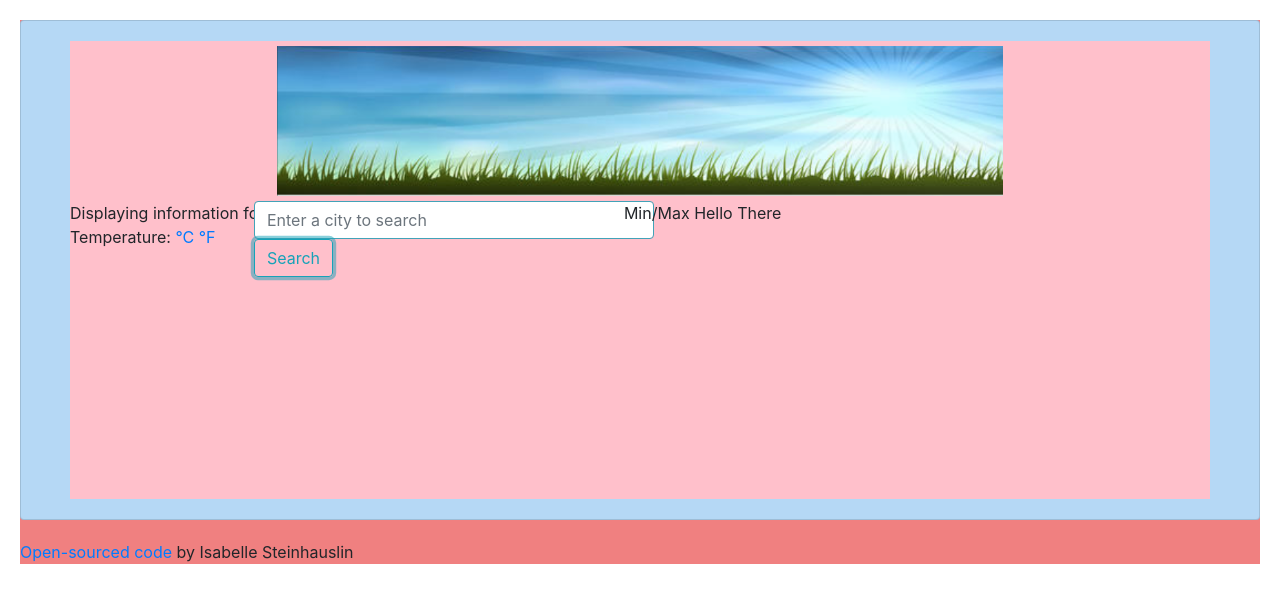
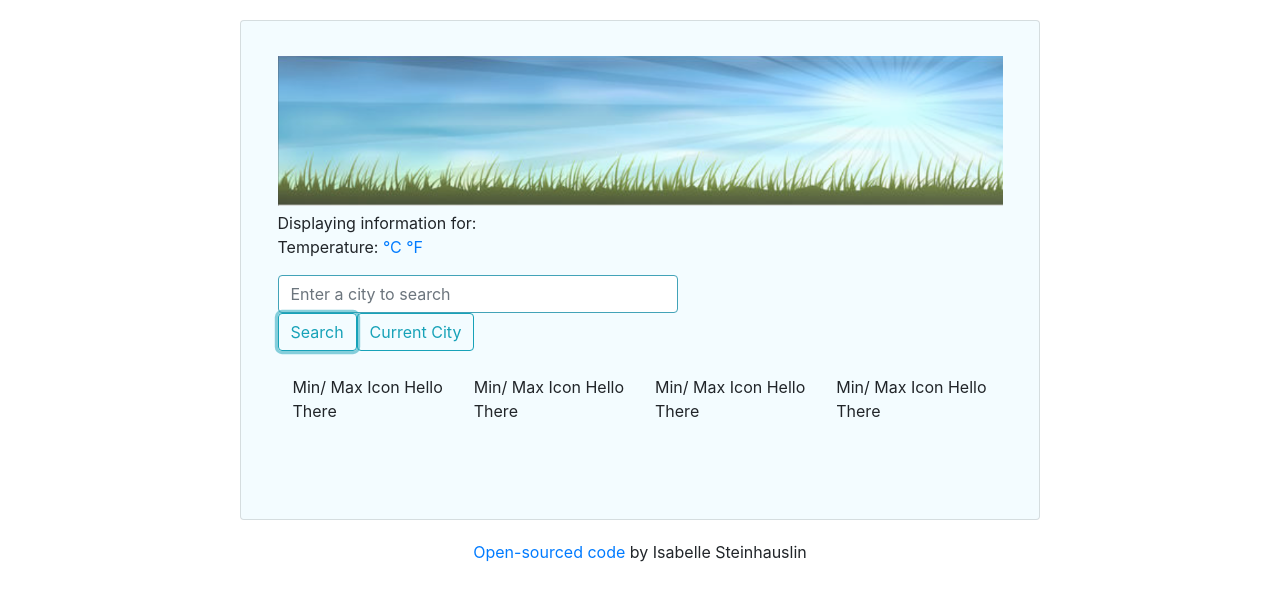
Before and after one commit to Isa-Stein/my-React-weather-app, a React (Create React App) app: page / in a window 1280 px wide. Both pictures are taken after typing "Sample" into the empty fields and a click on the input "Search". Shown: the top 602 px of the page. Built offline with nearby package versions, Linux system fonts and the light colour scheme; no server answers.

Commit message:
Adjusting app size
adjusting width of app
added button for current city
image opacity

```diff
--- a/src/App.css
+++ b/src/App.css
@@ -1,15 +1,11 @@
 .app {
   margin: 20px;
-  background-color: lightcoral;
 }
 
 .card {
-  background-color: rgb(181, 216, 245);
+  background-color: rgb(243, 252, 255);
   margin: 20px auto;
-  /*  max-width: 800px; */
+  max-width: 800px;
   height: 500px;
+  padding: 10px 20px;
 }
-
-Developertag {
-  margin: 0 0 0 20px;
-}
--- a/src/Background.css
+++ b/src/Background.css
@@ -3,4 +3,5 @@ img {
   margin: 5px auto;
   max-width: 100%;
   max-height: 150px;
+  opacity: 0.8;
 }
--- /dev/null
+++ b/src/Developertag.css
@@ -0,0 +1,4 @@
+.coderTag {
+  display: block;
+  text-align: center;
+}
--- a/src/Developertag.js
+++ b/src/Developertag.js
@@ -1,8 +1,9 @@
 import React from "react";
+import "./Developertag.css";
 
 export default function Developertag() {
   return (
-    <p>
+    <p className="coderTag">
       <a href="https://github.com/Isa-Stein/my-React-weather-app">
         Open-sourced code
       </a>{" "}
--- a/src/Forecast.js
+++ b/src/Forecast.js
@@ -1,5 +1,5 @@
 import React from "react";
 
 export default function Forecast() {
-  return <div>Min/Max Hello There</div>;
+  return <div>Min/ Max Icon Hello There</div>;
 }
--- a/src/Weatherapp.css
+++ b/src/Weatherapp.css
@@ -7,7 +7,7 @@ form {
 }
 
 .container {
-  background-color: pink;
   margin: 20px auto;
   height: 500px;
+  max-width: 725px;
 }
--- a/src/Weatherapp.js
+++ b/src/Weatherapp.js
@@ -37,15 +37,23 @@ export default function Weather(props) {
         onChange={logInput}
       />
       <input type="submit" className="btn btn-outline-info" value="Search" />
+      <input
+        type="submit"
+        className="btn btn-outline-info"
+        value="Current City"
+      />
     </form>
   );
 
   if (loaded) {
     return (
       <div className="container">
+        <header>
           <div className="row">
             <Background />
           </div>
+        </header>
+        <main>
           <div className="row">
             <p>
               Displaying information for: {weatherData.city}
@@ -53,11 +61,24 @@ export default function Weather(props) {
               Temperature: {weatherData.temp} <a href="/"> °C </a>{" "}
               <a href="/">°F </a>
             </p>
+          </div>
           <div className="row">{form}</div>
+          <br />
           <div className="row">
+            <div className="col-3">
+              <Forecast />
+            </div>
+            <div className="col-3">
+              <Forecast />
+            </div>
+            <div className="col-3">
+              <Forecast />
+            </div>
+            <div className="col-3">
               <Forecast />
             </div>
           </div>
+        </main>
       </div>
     );
   } else {
```
Also changed, not shown: 1 other file (tests, documents, lock files or other folders). Lines whose indentation alone changed are shown as unchanged.
